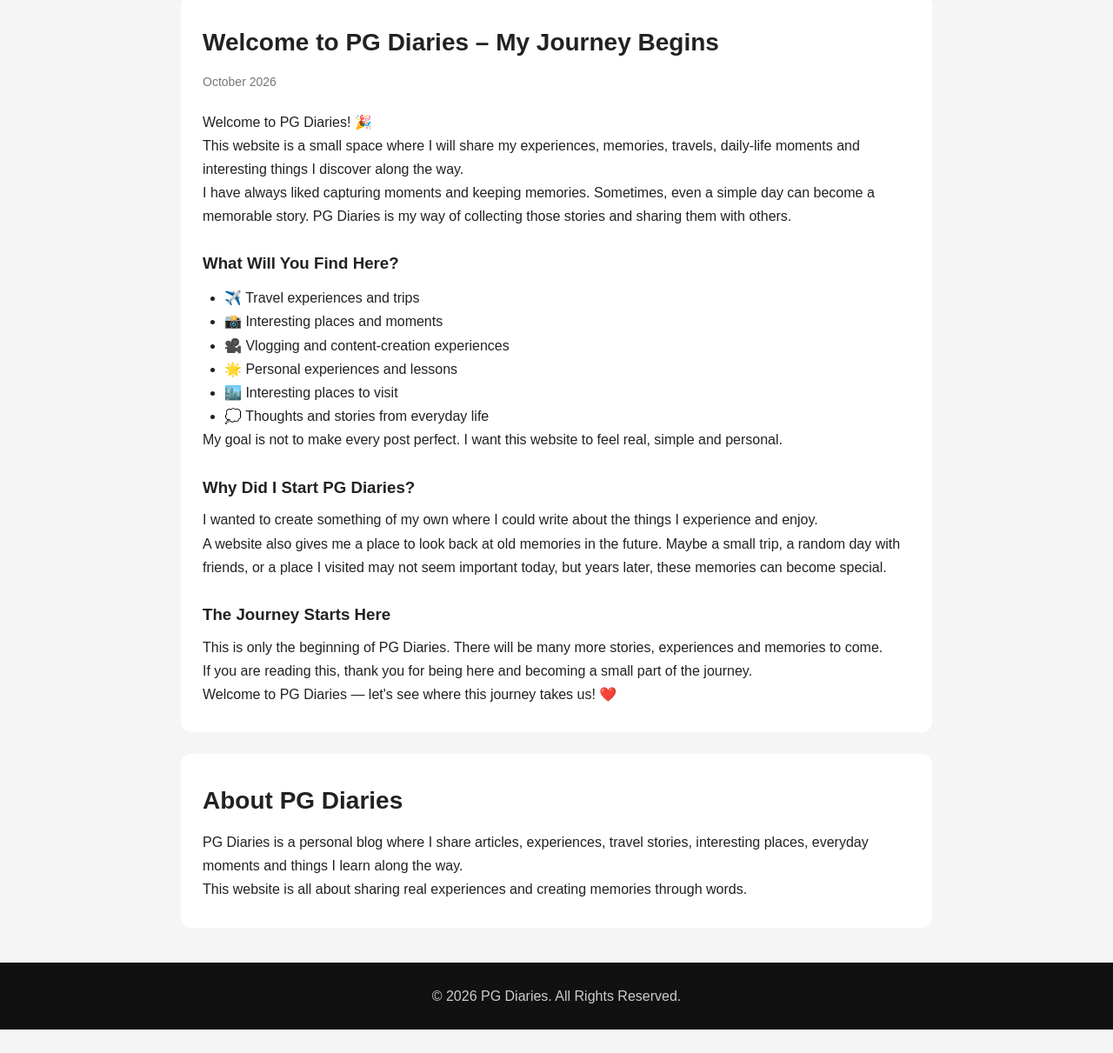
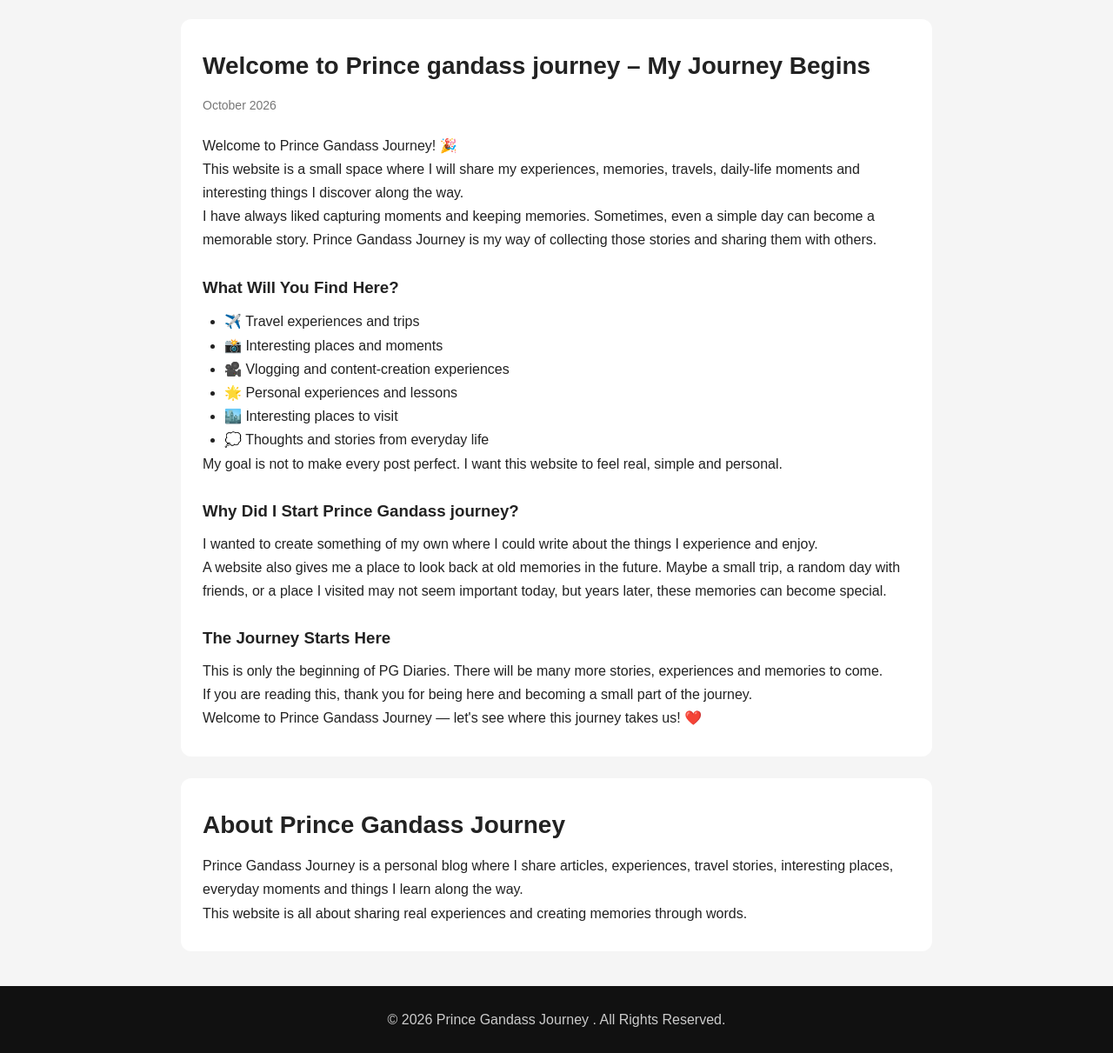
Before and after one commit to chapterandchai/chapterandchai, a plain HTML site: page index.html in a window 1280 px wide. Shown: the part 416-1627 px from the top of the page at 87% size. Before the commit the page ends 1600 px from the top, so only its background shows below. Drawn offline with Linux system fonts and the light colour scheme.

Commit message:
Rename PG Diaries to Prince Gandass Journey

```diff
--- a/index.html
+++ b/index.html
@@ -4,7 +4,7 @@
 <meta charset="UTF-8">
 <meta name="viewport" content="width=device-width, initial-scale=1.0">
 
-<title>PG Diaries</title>
+<title>Prince Gandass Journey</title>
 
 <style>
 * {
@@ -136,7 +136,7 @@ footer {
 <body>
 
 <header>
-    <h1>PG Diaries</h1>
+    <<h1>Prince Gandass Journey</h1>
     <p>Stories • Experiences • Travel • Everyday Life</p>
 </header>
 
@@ -149,7 +149,7 @@ footer {
 <div class="container">
 
 <section class="hero" id="home">
-    <h2>Welcome to PG Diaries</h2>
+    <h2>Welcome to Prince Gandass Journey</h2>
     <p>
         A small space for interesting articles, stories,
         travel experiences and everyday life.
@@ -159,12 +159,12 @@ footer {
 <section id="articles">
 
 <article class="article">
-    <h2>Welcome to PG Diaries – My Journey Begins</h2>
+    <h2>Welcome to Prince gandass journey – My Journey Begins</h2>
 
     <div class="date">October 2026</div>
 
     <p>
-        Welcome to PG Diaries! 🎉
+        Welcome to Prince Gandass Journey! 🎉
     </p>
 
     <p>
@@ -176,7 +176,7 @@ footer {
     <p>
         I have always liked capturing moments and keeping
         memories. Sometimes, even a simple day can become
-        a memorable story. PG Diaries is my way of collecting
+        a memorable story. Prince Gandass Journey is my way of collecting
         those stories and sharing them with others.
     </p>
 
@@ -196,7 +196,7 @@ footer {
         I want this website to feel real, simple and personal.
     </p>
 
-    <h3>Why Did I Start PG Diaries?</h3>
+    <h3>Why Did I Start Prince Gandass journey?</h3>
 
     <p>
         I wanted to create something of my own where I could
@@ -224,7 +224,7 @@ footer {
     </p>
 
     <p>
-        Welcome to PG Diaries — let's see where this journey
+        Welcome to Prince Gandass Journey  — let's see where this journey
         takes us! ❤️
     </p>
 
@@ -233,10 +233,10 @@ footer {
 </section>
 
 <section class="article" id="about">
-    <h2>About PG Diaries</h2>
+    <h2>About Prince Gandass Journey </h2>
 
     <p>
-        PG Diaries is a personal blog where I share articles,
+        Prince Gandass Journey is a personal blog where I share articles,
         experiences, travel stories, interesting places,
         everyday moments and things I learn along the way.
     </p>
@@ -250,7 +250,7 @@ footer {
 </div>
 
 <footer>
-    <p>© 2026 PG Diaries. All Rights Reserved.</p>
+    <p>© 2026 Prince Gandass Journey . All Rights Reserved.</p>
 </footer>
 
 </body>
```
